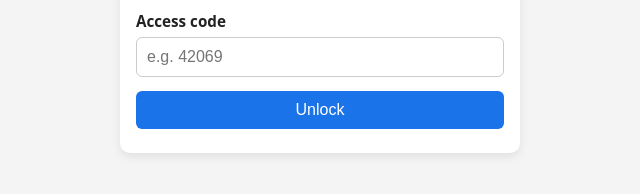
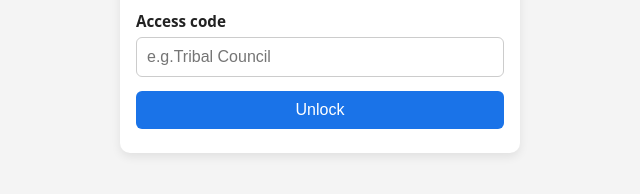
Before and after one commit to Njacquez00/asphalt-buddy, a plain HTML site: page index.html in a window 1280 px wide. Shown: the part 398-592 px from the top of the page, 320-960 px from the left. Drawn offline with Linux system fonts and the light colour scheme.

Commit message:
Update placeholder text for access code input

```diff
--- a/index.html
+++ b/index.html
@@ -224,7 +224,7 @@
           type="password"
           inputmode="numeric"
           autocomplete="off"
-          placeholder="e.g. 42069"
+          placeholder="e.g.Tribal Council"
         />
 
         <button class="full-width" onclick="handleLogin()">Unlock</button>
```
